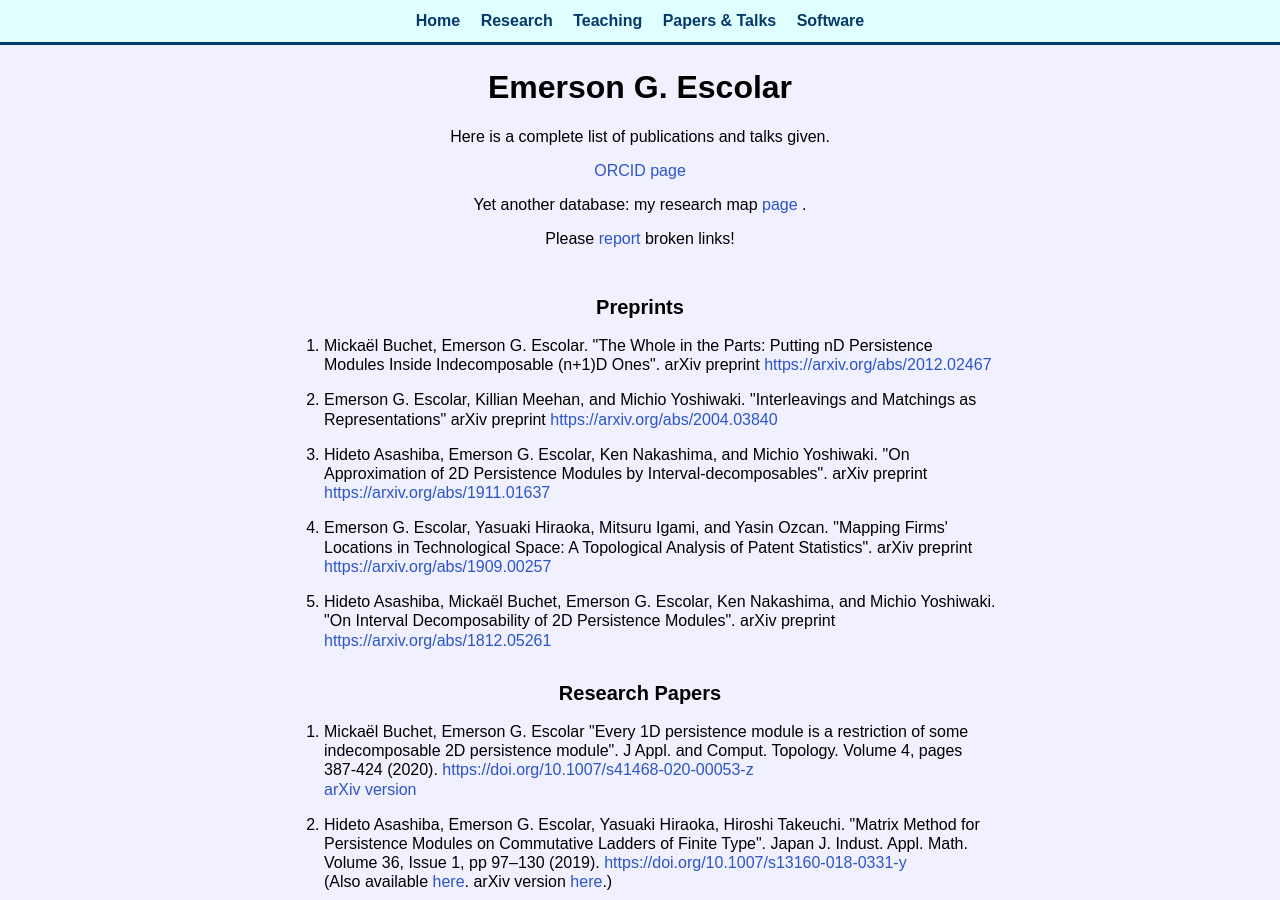
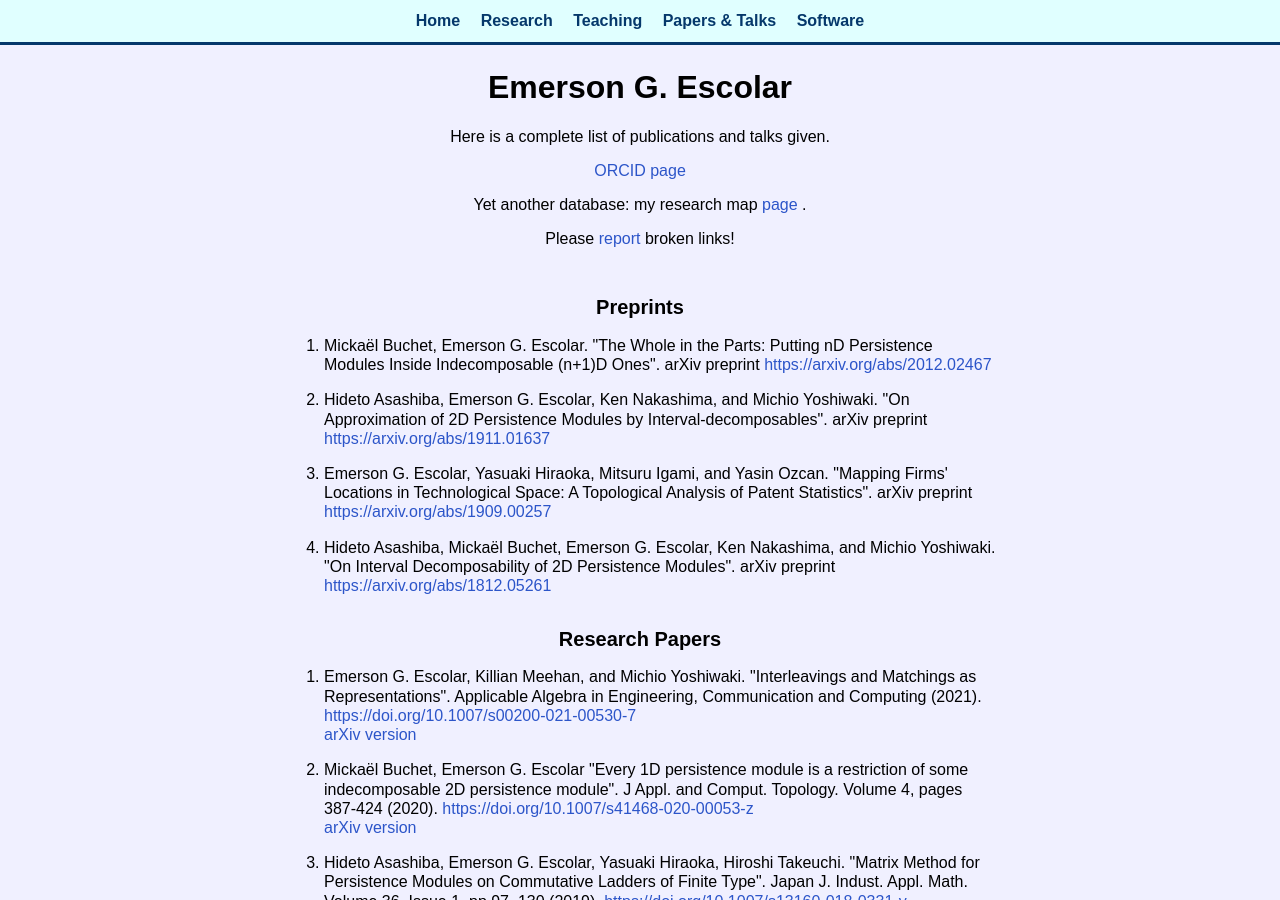
Before and after one commit to emerson-escolar/emerson-escolar.github.io, a Jekyll site: the page built from research_lists.html, in a window 1280 px wide and 900 px high. Built offline with Jekyll 4.4.1, drawn with Linux system fonts in a browser that asks for light colours.

Commit message:
update interleavings paper

```diff
--- a/research_lists.html
+++ b/research_lists.html
@@ -42,15 +42,6 @@ title: Emer's Papers & Talks
     </li>
 
     <li>
-			Emerson G. Escolar, Killian Meehan, and Michio Yoshiwaki.
-      "Interleavings and Matchings as Representations"
-      arXiv preprint
-      <a target="_blank" href=https://arxiv.org/abs/2004.03840>
-        https://arxiv.org/abs/2004.03840
-      </a>
-    </li>
-
-    <li>
 			Hideto Asashiba, Emerson G. Escolar, Ken Nakashima, and Michio Yoshiwaki.
       "On Approximation of 2D Persistence Modules by Interval-decomposables".
       arXiv preprint
@@ -84,6 +75,19 @@ title: Emer's Papers & Talks
 <section>
 	<h2> Research Papers </h2>
 	<ol class="wordbox paperlist">
+    <li>
+			Emerson G. Escolar, Killian Meehan, and Michio Yoshiwaki.
+      "Interleavings and Matchings as Representations".
+      Applicable Algebra in Engineering, Communication and Computing (2021).
+      <a target="_blank" href="https://doi.org/10.1007/s00200-021-00530-7">
+        https://doi.org/10.1007/s00200-021-00530-7</a>
+
+      <br />
+      <a target="_blank" href=https://arxiv.org/abs/2004.03840>
+        arXiv version
+      </a>
+    </li>
+
     <li>
       Mickaël Buchet, Emerson G. Escolar
       "Every 1D persistence module is a restriction of some indecomposable 2D persistence module".
```
